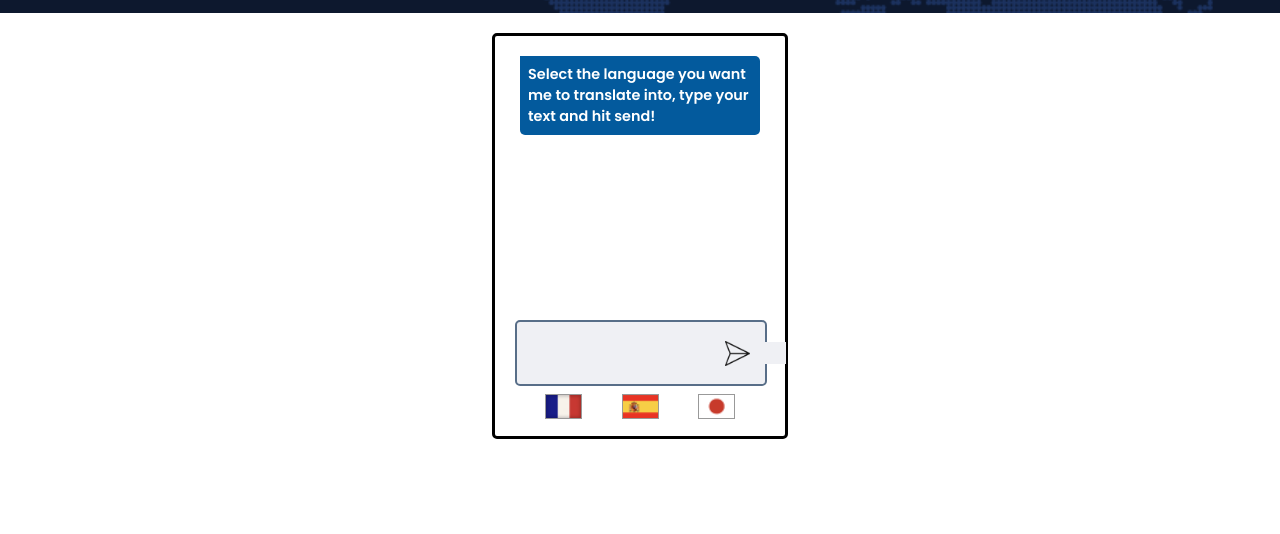
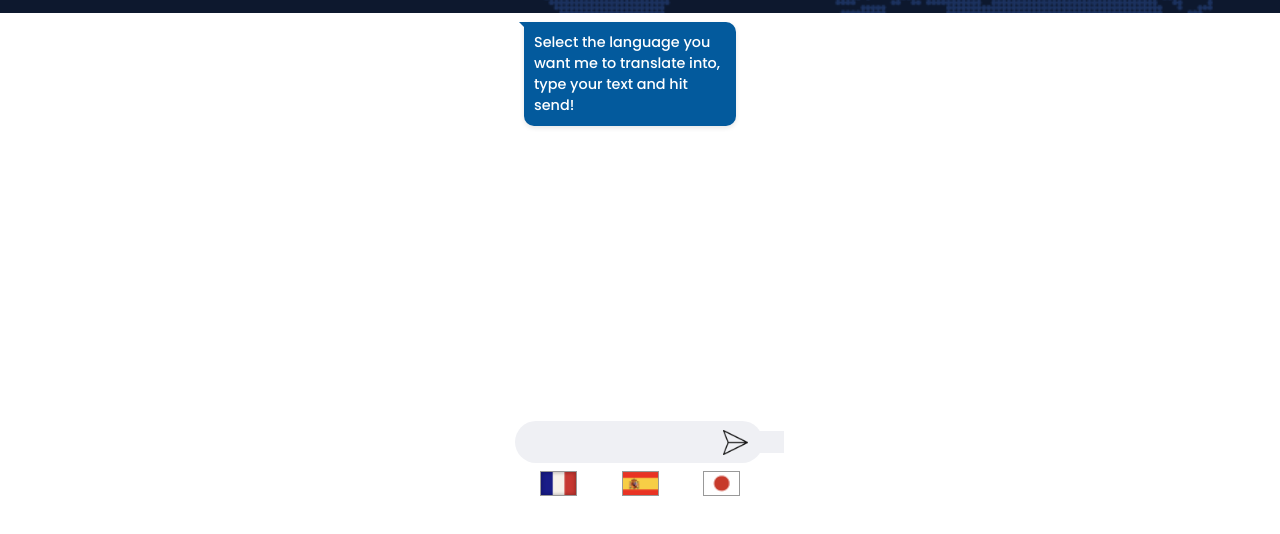
Before and after one commit to ChathurikaDissanayaka/polly-glot, a website built with Vite: page index.html in a window 1280 px wide. Shown: the part 106-640 px from the top of the page. Built offline with nearby package versions, Linux system fonts and the light colour scheme.

Commit message:
Add changes

```diff
--- a/index.css
+++ b/index.css
@@ -13,11 +13,11 @@ header{
 
 main{
     position: relative;
-    margin: 20px auto;
+    margin: 0 auto;
     padding: 0 20px;
     max-width: 250px;
-    height: 400px;
-    border: 3px solid #000;
+    height: 500px;
+    /* border: 3px solid #000; */
     border-radius: 5px;
 }
 
@@ -43,7 +43,7 @@ input[type="text"]{
 }
 
 input[type=text]:focus {
-    margin-right: 8px;
+    margin-left: 10px;
     outline: none;
 }
 
@@ -82,7 +82,7 @@ input[type="radio"]:checked + .flag{
     bottom: 10px;
     left: 0;
     right: 0;
-    margin: 0 50px;
+    margin: 0 45px;
 }
 
 .input{
@@ -95,13 +95,14 @@ input[type="radio"]:checked + .flag{
     align-items: center;
     position: relative;
     gap:5px;
-    padding-top: 20px;
+    padding-top: 10px;
     padding-left: 8px;
-    padding-bottom: 20px;
+    padding-bottom: 10px;
     width: 240px;
     background-color: #EFF0F4;
-    border: 2px solid #586E88;
-    border-radius: 5px;
+    /* border: 2px solid #000000; */
+    border-radius: 30px;
+    /* background-color: red; */
 }
 
 .icon{
@@ -113,27 +114,61 @@ input[type="radio"]:checked + .flag{
 
 .sender-msg,
 .reciever-msg{
-    padding: 8px;
+    padding: 10px;
     font-size: 0.9rem;
-    font-weight: 600;
+    font-weight: 500;
 }
+
 .reciever-msg{
+    position: relative;
     background-color: #035A9D;
     color: #FFFFFF;
-    border-radius: 0 5px 5px 5px;
+    border-radius: 0 10px 10px 10px;
+    align-self: flex-start;
+    max-width: 80%;
+    margin: 4px;
+    box-shadow: 0 2px 5px rgba(0, 0, 0, 0.1);
+}
+
+.reciever-msg::after{
+    content: "";
+    position: absolute;
+    border-left: 10px solid transparent;
+    border-right: 10px solid transparent;
+    border-top: 10px solid #035A9D;
+    left: -5px;
+    top: 0px;
 }
 
 .sender-msg{
-    background-color: #65DA65;
-    color: #333333;
-    border-radius: 5px 0 5px 5px;
+    position: relative;
+    background-color: #2fbe2f;
+    color: #FFFFFF;
+    border-radius: 10px 0 10px 10px;
+    align-self: flex-end;
+    max-width: 80%;
+    margin: 4px;
+    box-shadow: 0 2px 5px rgba(0, 0, 0, 0.1);
+}
+
+.sender-msg::after{
+    content: "";
+    position: absolute;
+    border-left: 10px solid transparent;
+    border-right: 10px solid transparent;
+    border-top: 10px solid #2fbe2f;
+    right: -5px;
+    top: 0px;
 }
 
 .container{
     right: 5px;
     padding: 5px;
     overflow-y: auto;
-    height: 280px;
+    height: 400px;
+    /* background-color: red; */
+    display: flex;
+    flex-direction: column;
 }
 
 
```
